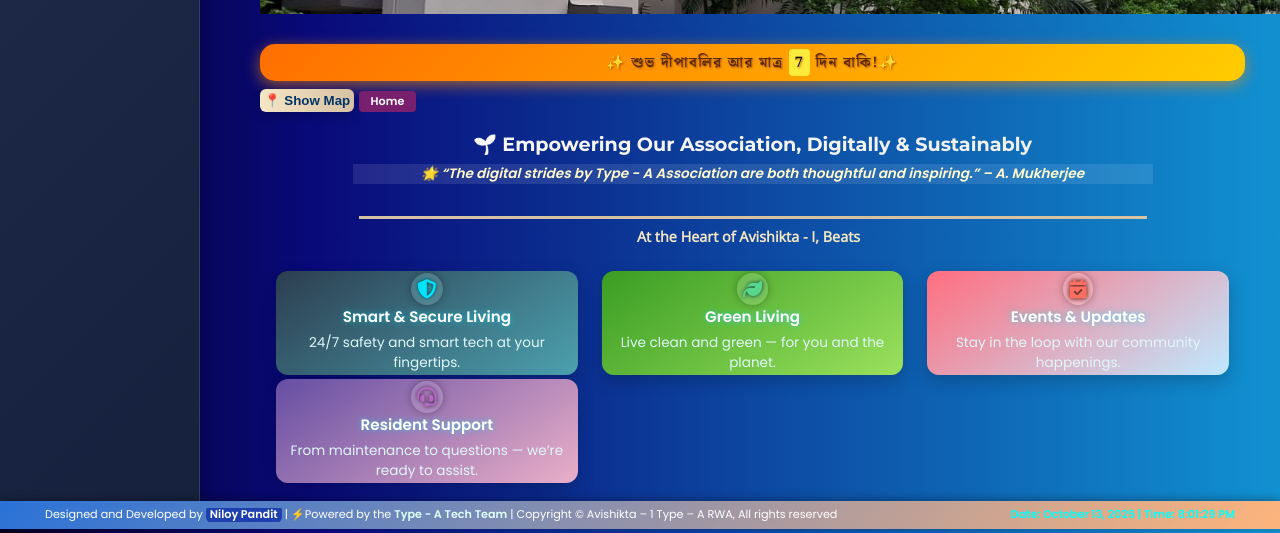
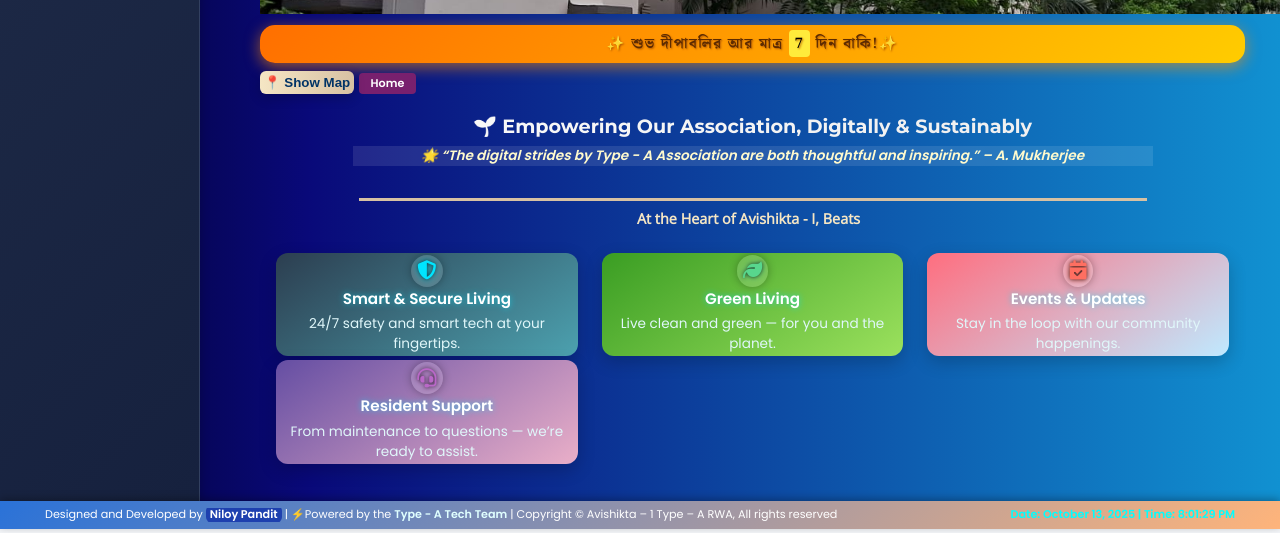
Before and after one commit to Avishikta-admin/website, a plain HTML site: page index.html in a window 1280 px wide. Shown: the part 271-804 px from the top of the page. Drawn offline with nearby package versions, Linux system fonts and the light colour scheme.

Commit message:
Update index.html

```diff
--- a/index.html
+++ b/index.html
@@ -812,6 +812,7 @@ header.hero {
 
 #countdownMessage {
   max-width: 90vw;
+  margin-top:-1.3em;
   padding: 0.5em 1.1em;
   background: linear-gradient(135deg, #ff6f00, #ffcc00);
   color: #5d2b00;
```
